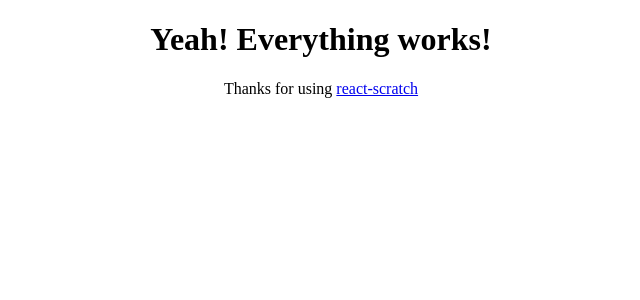
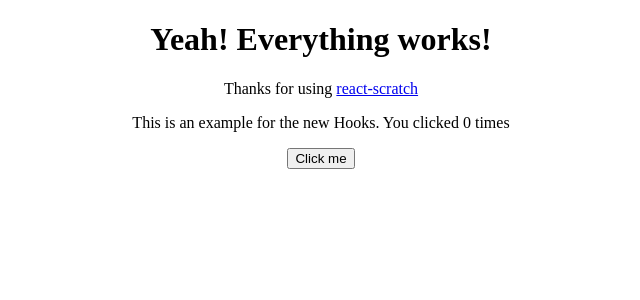
Before and after one commit to yuqingc/react-scratch, a React app: page / in a window 1280 px wide. Shown: the top 300 px of the page, without its empty margins (319-959 px from the left). Built offline with nearby package versions, Linux system fonts and the light colour scheme.

Commit message:
upgrade to react16.8.3 and babel7.3

```diff
--- a/src/js/App.jsx
+++ b/src/js/App.jsx
@@ -1,7 +1,22 @@
-import React from 'react';
+import React, { useState } from 'react';
+
+// Hook example
+function Example() {
+  // Declare a new state variable, which we'll call "count"
+  const [count, setCount] = useState(0);
+
+  return (
+    <div>
+      <p>This is an example for the new Hooks. You clicked {count} times</p>
+      <button onClick={() => setCount(count + 1)}>
+        Click me
+      </button>
+    </div>
+  );
+}
 
 // Make sure everything works
-class App extends React.Component {
+export class App extends React.Component {
 
   constructor(props) {
     super(props);
@@ -10,6 +25,7 @@ class App extends React.Component {
     }
   }
 
+  // Test if the inline arrow function works
   renderContent = () => {
     return (
       <p>
@@ -29,9 +45,8 @@ class App extends React.Component {
       <div style={{textAlign: 'center'}}>
         <h1>Yeah! Everything works!</h1>
         {this.renderContent()}
+        <Example/>
       </div>
     );
   }
 }
-
-export default App;
--- a/src/js/index.jsx
+++ b/src/js/index.jsx
@@ -1,7 +1,7 @@
 import ReactDom from 'react-dom'
 import React from 'react';
 
-import App from './App';
+import { App } from './App';
 
 ReactDom.render(
     <App/>,
```
Also changed, not shown: package.json (+8 -8 lines), 2 other files (tests, documents, lock files or other folders).
